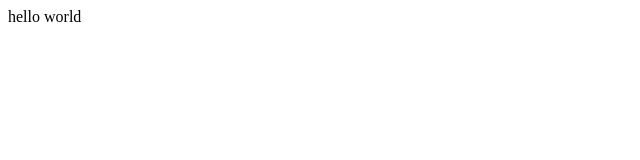
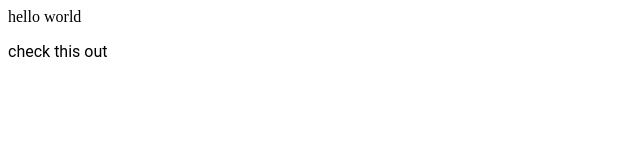
Before and after one commit to therespeck/helloworld, a plain HTML site: page index.html in a window 1280 px wide. Shown: the whole page, without its empty margins (0-640 px from the left). Drawn offline with Linux system fonts and the light colour scheme.

Commit message:
redeploy test

```diff
--- a/index.html
+++ b/index.html
@@ -1,5 +1,8 @@
 <html>
 <body>
 hello world
+  <p style="font-family: roboto;">
+  check this out
+  </p>
 </body>
 </html>
```
